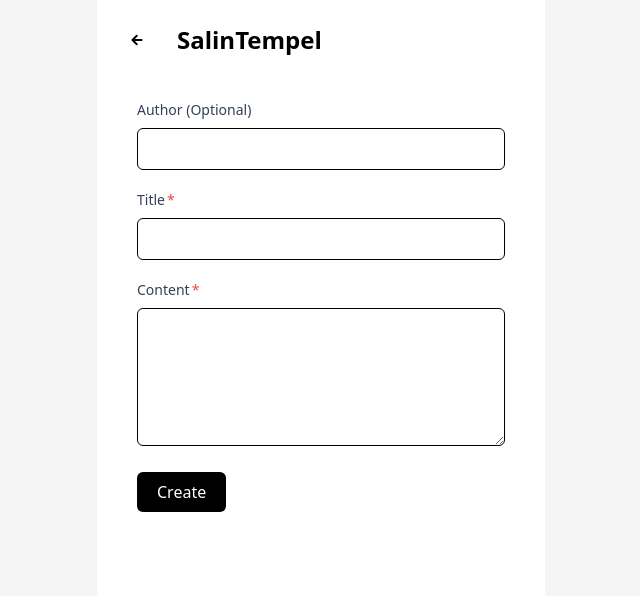
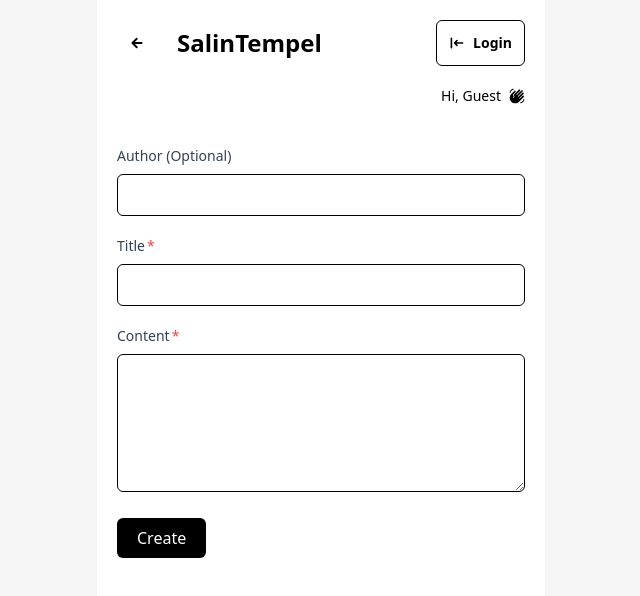
Before and after one commit to anscsmwn/salintempel, a React (Vite) app in the folder client/: page /create in a window 1280 px wide. Shown: the top 596 px of the page, without its empty margins (319-959 px from the left). Built offline with nearby package versions, Linux system fonts and the light colour scheme; no server answers.

Commit message:
style: header

```diff
--- /dev/null
+++ b/client/src/components/Header.tsx
@@ -0,0 +1,73 @@
+import { AiOutlinePlus } from 'react-icons/ai';
+import { HiLogout, HiLogin } from 'react-icons/hi';
+import { MdWavingHand } from 'react-icons/md';
+import { Link, useLocation, useNavigate } from 'react-router-dom';
+import { UserAuth } from '../context/authContext';
+import { IoMdArrowRoundBack } from 'react-icons/io';
+
+const Header = () => {
+  const { logOut, user } = UserAuth();
+  const formattedName = (name: string) => {
+    const displayName = name.split('@')[0];
+    return displayName.charAt(0).toUpperCase() + displayName.slice(1);
+  };
+  const location = useLocation();
+  const navigate = useNavigate();
+  return (
+    <header>
+      <div className="pt-5 flex items-center justify-between gap-6">
+        <div className="flex items-center gap-5">
+          <button
+            onClick={() => {
+              if (location.pathname === '/create') {
+                navigate('/');
+              } else {
+                navigate('/create');
+              }
+            }}
+            className="hover:bg-zinc-100 p-3 rounded-md duration-300 transition-all"
+          >
+            {location.pathname === '/create' ? (
+              <IoMdArrowRoundBack />
+            ) : (
+              <AiOutlinePlus />
+            )}
+          </button>
+          <h1 className="text-2xl font-bold">SalinTempel</h1>
+        </div>
+        {user ? (
+          <button
+            className="hover:bg-black p-3 hover:text-white rounded-md duration-300 transition-all flex gap-2 items-center border border-black"
+            onClick={() => {
+              logOut();
+            }}
+          >
+            <HiLogout className="hidden sm:block" />
+            <p className="text-sm font-semibold">Logout</p>
+          </button>
+        ) : (
+          <Link
+            className="hover:bg-black p-3 hover:text-white rounded-md duration-300 transition-all flex gap-2 items-center border border-black"
+            to="/login"
+          >
+            <HiLogin className="hidden sm:block" />
+            <p className="text-sm font-semibold">Login</p>
+          </Link>
+        )}
+      </div>
+      <div className="flex gap-2 items-center mt-5 justify-end">
+        <p className="text-sm">
+          Hi,{' '}
+          {user
+            ? user.displayName
+              ? `${formattedName(user.displayName)}`
+              : `${formattedName(user.email!)}`
+            : 'Guest'}
+        </p>
+        <MdWavingHand />
+      </div>
+    </header>
+  );
+};
+
+export default Header;
--- a/client/src/pages/Create.tsx
+++ b/client/src/pages/Create.tsx
@@ -1,8 +1,8 @@
 import Layout from '../components/Layout';
-import { IoMdArrowRoundBack } from 'react-icons/io';
 import { useNavigate } from 'react-router-dom';
 import { useCreateSalinTempel } from '../query-hooks/useSalinTempel';
 import { UserAuth } from '../context/authContext';
+import Header from '../components/Header';
 const Create = () => {
   const { user } = UserAuth();
   const navigate = useNavigate();
@@ -30,18 +30,8 @@ const Create = () => {
   };
   return (
     <Layout title="Create">
-      <div className="pt-5 flex items-center gap-5">
-        <button
-          className="hover:bg-zinc-100 p-3 rounded-md duration-300 transition-all"
-          onClick={() => {
-            navigate(-1);
-          }}
-        >
-          <IoMdArrowRoundBack />
-        </button>
-        <h1 className="text-2xl font-bold">SalinTempel</h1>
-      </div>
-      <section className="mt-10 mx-5">
+      <Header />
+      <section className="mt-10">
         <form onSubmit={onSubmit}>
           <div className="mb-5">
             <label
--- a/client/src/pages/Home.tsx
+++ b/client/src/pages/Home.tsx
@@ -1,68 +1,18 @@
 import Layout from '../components/Layout';
-import { AiOutlinePlus } from 'react-icons/ai';
 import { useGetSalinTempels } from '../query-hooks/useSalinTempel';
-import { HiLogout, HiLogin } from 'react-icons/hi';
-import { MdWavingHand } from 'react-icons/md';
-import { Link } from 'react-router-dom';
 import ItemSalinTempel from '../components/ItemSalinTempel';
-import { UserAuth } from '../context/authContext';
 import { AiOutlineLoading3Quarters } from 'react-icons/ai';
+import Header from '../components/Header';
 const Home = () => {
   const { data, isLoading } = useGetSalinTempels();
-  const { logOut, user } = UserAuth();
   if (isLoading)
     return (
       <AiOutlineLoading3Quarters className="animate-spin text-4xl mx-auto text-slate-700 text-center pt-10" />
     );
 
-  const formattedName = (name: string) => {
-    const displayName = name.split('@')[0];
-    return displayName.charAt(0).toUpperCase() + displayName.slice(1);
-  };
-
   return (
     <Layout title="Home">
-      <div className="pt-5 flex items-center justify-between gap-6">
-        <div className="flex items-center gap-5">
-          <Link
-            to="/create"
-            className="hover:bg-zinc-100 p-3 rounded-md duration-300 transition-all"
-          >
-            <AiOutlinePlus />
-          </Link>
-          <h1 className="text-2xl font-bold">SalinTempel</h1>
-        </div>
-        {user ? (
-          <button
-            className="hover:bg-black p-3 hover:text-white rounded-md duration-300 transition-all flex gap-2 items-center border border-black"
-            onClick={() => {
-              logOut();
-            }}
-          >
-            <HiLogout className="hidden sm:block" />
-            <p className="text-sm font-semibold">Logout</p>
-          </button>
-        ) : (
-          <Link
-            className="hover:bg-black p-3 hover:text-white rounded-md duration-300 transition-all flex gap-2 items-center border border-black"
-            to="/login"
-          >
-            <HiLogin className="hidden sm:block" />
-            <p className="text-sm font-semibold">Login</p>
-          </Link>
-        )}
-      </div>
-      <div className="flex gap-2 items-center mt-5 justify-end">
-        <p className="text-sm">
-          Hi,{' '}
-          {user
-            ? user.displayName
-              ? `${formattedName(user.displayName)}`
-              : `${formattedName(user.email!)}`
-            : 'Guest'}
-        </p>
-        <MdWavingHand />
-      </div>
+      <Header />
       <section>
         {data?.data.length === 0 && (
           <>
```
